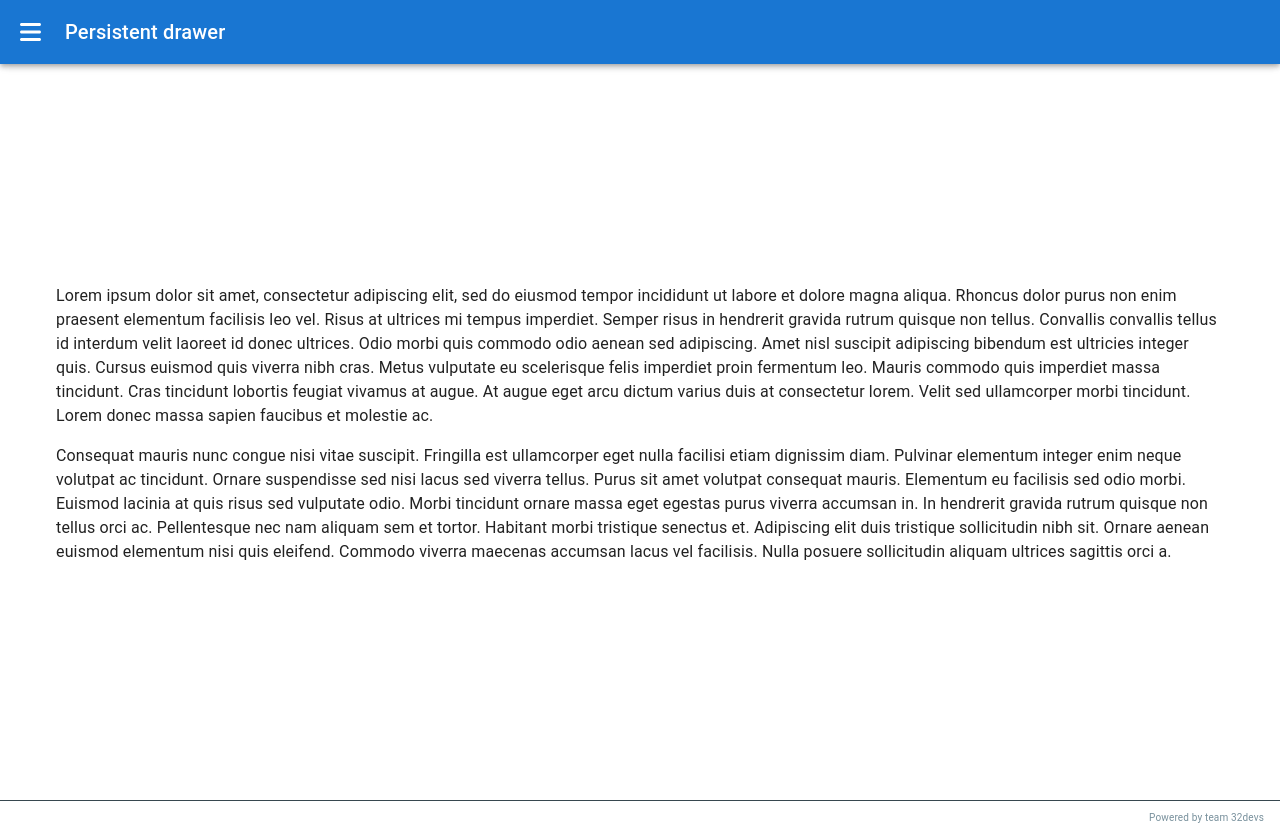
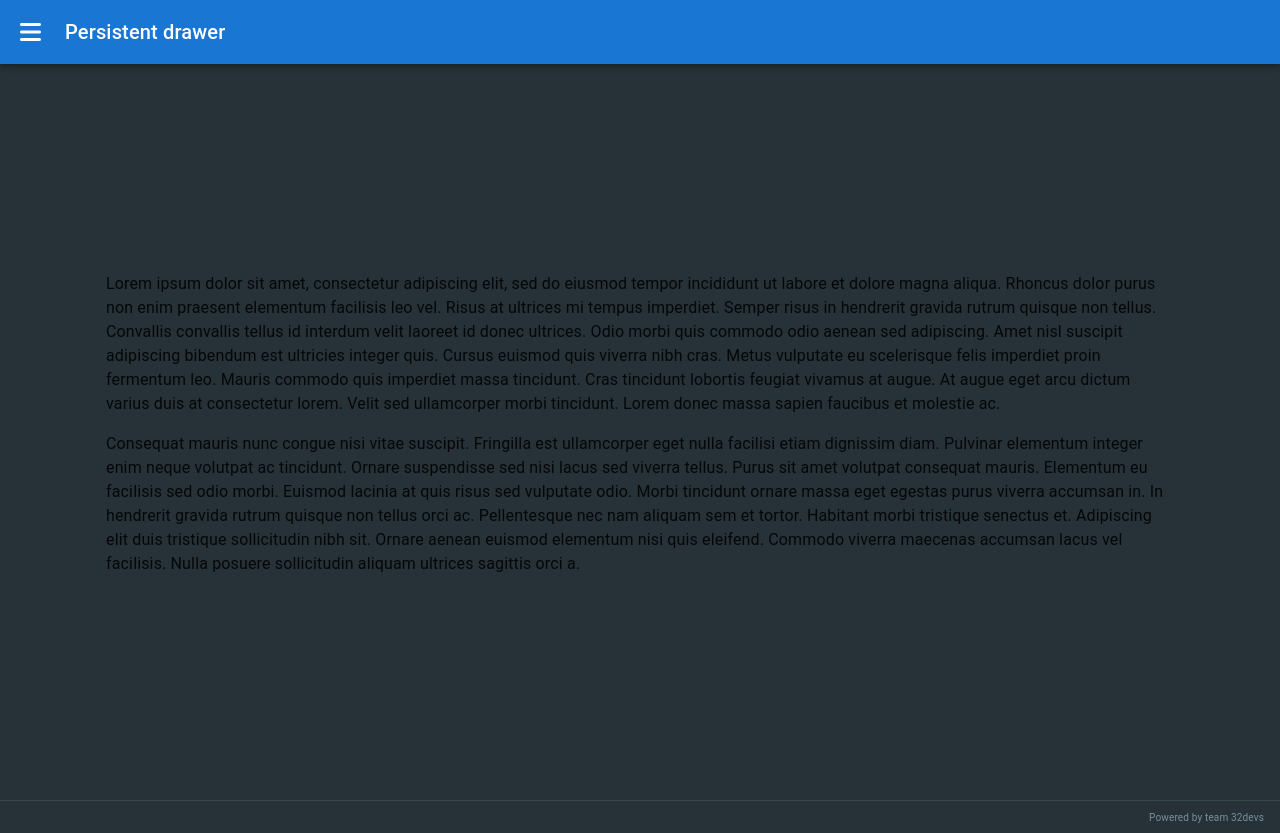
Before and after one commit to 32devs/css-selector-trainer, a Next.js app in the folder client/: page / in a window 1280 px wide. Built offline with nearby package versions, Linux system fonts and the light colour scheme.

Commit message:
feat: init chage to bootstrap

```diff
--- a/client/component/layout/DefaultLayout.tsx
+++ b/client/component/layout/DefaultLayout.tsx
@@ -1,4 +1,5 @@
 import { ReactNode } from 'react';
+import { Container } from 'react-bootstrap';
 
 import Footer from './Footer';
 
@@ -11,14 +12,12 @@ type layout = {
 function DefaultLayout({ children }: layout): JSX.Element {
   return (
     <>
-      <div className={ styles.container }>
-
+      <Container>
         <main className={ styles.main }>
           { children }
         </main>
 
-      </div>
-
+      </Container>
       <Footer />
     </>
   );
--- a/client/component/layout/index.module.css
+++ b/client/component/layout/index.module.css
@@ -1,7 +1,3 @@
-.container {
-  padding: 0 2rem;
-}
-
 .main {
   min-height: 100vh;
   padding: 0 0;
--- a/client/package.json
+++ b/client/package.json
@@ -17,9 +17,11 @@
     "@fortawesome/free-solid-svg-icons": "^6.2.0",
     "@fortawesome/react-fontawesome": "^0.2.0",
     "@mui/material": "^5.10.3",
+    "bootstrap": "^5.2.2",
     "codemirror": "^6.0.1",
     "next": "12.2.5",
     "react": "18.2.0",
+    "react-bootstrap": "^2.5.0",
     "react-dom": "18.2.0"
   },
   "devDependencies": {
--- a/client/pages/_app.tsx
+++ b/client/pages/_app.tsx
@@ -1,8 +1,9 @@
+import type { AppProps } from 'next/app';
+// bootstrap css
+import 'bootstrap/dist/css/bootstrap.min.css';
 import '../styles/globals.css';
-import type { AppProps } from 'next/app';
 
 import DefaultLayout from '../component/layout/DefaultLayout';
-
 // nextjs에서의 fontawesome bug CSS가 로드되기 전에 아이콘이 로드되므로 크기가 적용이 안됨 해결
 import '@fortawesome/fontawesome-svg-core/styles.css';
 import { config } from '@fortawesome/fontawesome-svg-core';
--- a/client/styles/globals.css
+++ b/client/styles/globals.css
@@ -1,8 +1,7 @@
 html,
 body {
   padding: 0;
-  margin: 0;
-  background-color: #263238;
+  background-color: #263238 !important;
   font-family: -apple-system, BlinkMacSystemFont, Segoe UI, Roboto, Oxygen,
     Ubuntu, Cantarell, Fira Sans, Droid Sans, Helvetica Neue, sans-serif;
 }
```
Also changed, not shown: client/pages/test/id2.tsx (added, +67 -0 lines), 1 other file (tests, documents, lock files or other folders).
